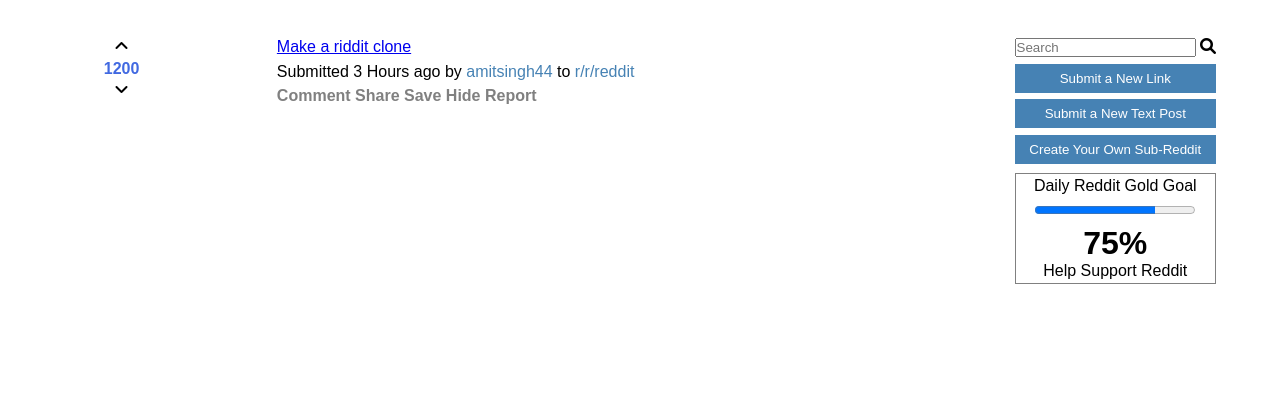
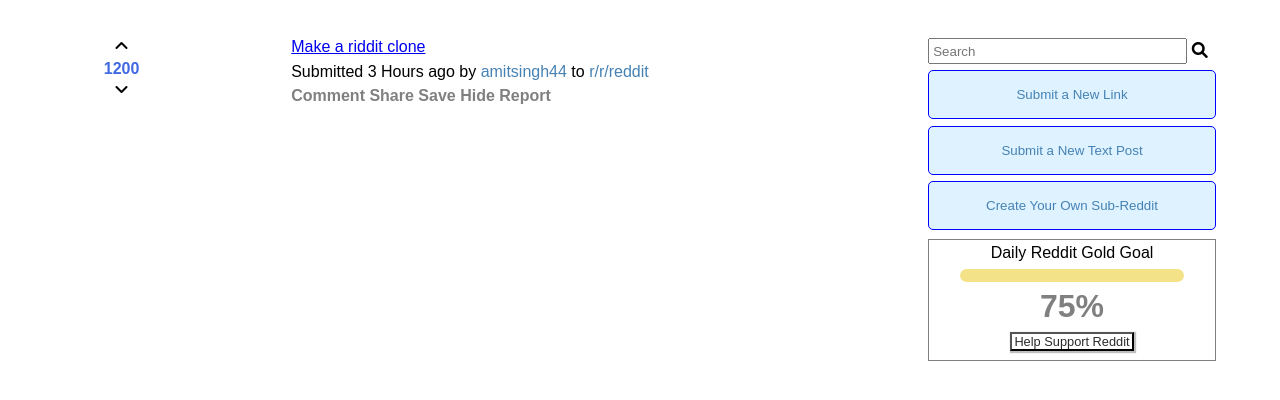
Before and after one commit to abcdamit44/reddit-clone-by-amit, a PHP site: page / in a window 1280 px wide. Shown: the part 103-503 px from the top of the page. Run offline with PHP 8.4, Linux system fonts and the light colour scheme.

Commit message:
CSS Changes

```diff
--- a/index.html
+++ b/index.html
@@ -74,15 +74,15 @@
                 <input type="text" placeholder="Search">
                 <span><i class="fas fa-search"></i></span>
             </div>
-            <button>Submit a New Link</button>
-            <button>Submit a New Text Post</button>
-            <button>Create Your Own Sub-Reddit</button>
+            <button class="post-btn">Submit a New Link</button>
+            <button class="post-btn">Submit a New Text Post</button>
+            <button class="post-btn">Create Your Own Sub-Reddit</button>
             <div class="progress">
                 <p>Daily Reddit Gold Goal</p>
-                <progress value="75" max="100"></progress>
+                <button class="progress-btn"></button>
                 <span>75%</span>
                 <div class="support">
-                    <p>Help Support Reddit</p>
+                    <button>Help Support Reddit</button>
                 </div>
             </div>
 
--- a/style.css
+++ b/style.css
@@ -91,7 +91,7 @@ aside {
 }
 
 main {
-    width: 60%;
+    width: 50%;
 }
 
 .post {
@@ -116,19 +116,31 @@ main {
 .left-sidebar {
     display: flex;
     flex-direction: column;
+    width: 25%;
 }
 
 .left-sidebar .search-bar {
     margin-bottom: 00.25vw;
 }
 
-.left-sidebar button {
-    padding: 0.55vw;
-    color: #fff;
-    background-color: #4682b4;
-    border: none;
+.left-sidebar .search-bar input {
+    padding: 0.25vw;
+    width: 90%;
+}
+
+.left-sidebar .post-btn {
+    padding: 1rem;
+    background-color: #def2ff;
+    color: #4682b4;
+    border: 1px solid blue;
     outline: none;
     margin: 00.25vw 0;
+    border-radius: 5px;
+}
+
+.left-sidebar .post-btn:hover {
+    background-color: #3a5eca;
+    color: #fff;
 }
 
 .progress {
@@ -143,9 +155,25 @@ main {
     text-align: center;
     font-weight: 600;
     font-size: 2.5vw;
+    color: grey;
 }
 
-.progress progress {
+.progress .progress-btn {
     margin: 0.5vw 0;
-    color: red;
+    padding: 0.5vw;
+    width: 80%;
+    border-radius: 30px;
+    border: none;
+    outline: none;
+    background-color: #f3e287;
 }
+
+.support button {
+    font-size: 0.8rem;
+    margin: 0.5vw auto;
+    cursor: pointer;
+    background-color: #fff;
+    color: rgb(43, 43, 43);
+    padding: 0 0.15vw;
+    box-shadow: 1px 1px 1px 1px #8888;
+}
```
